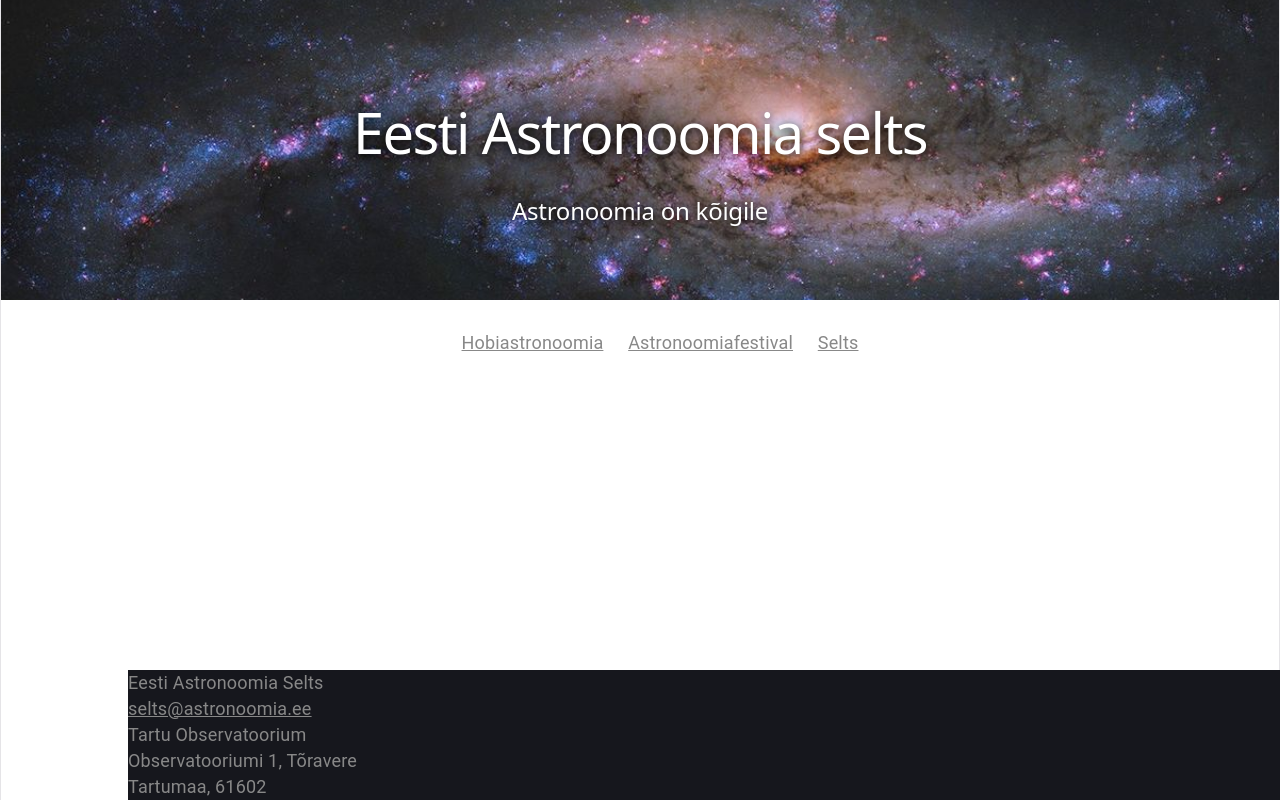
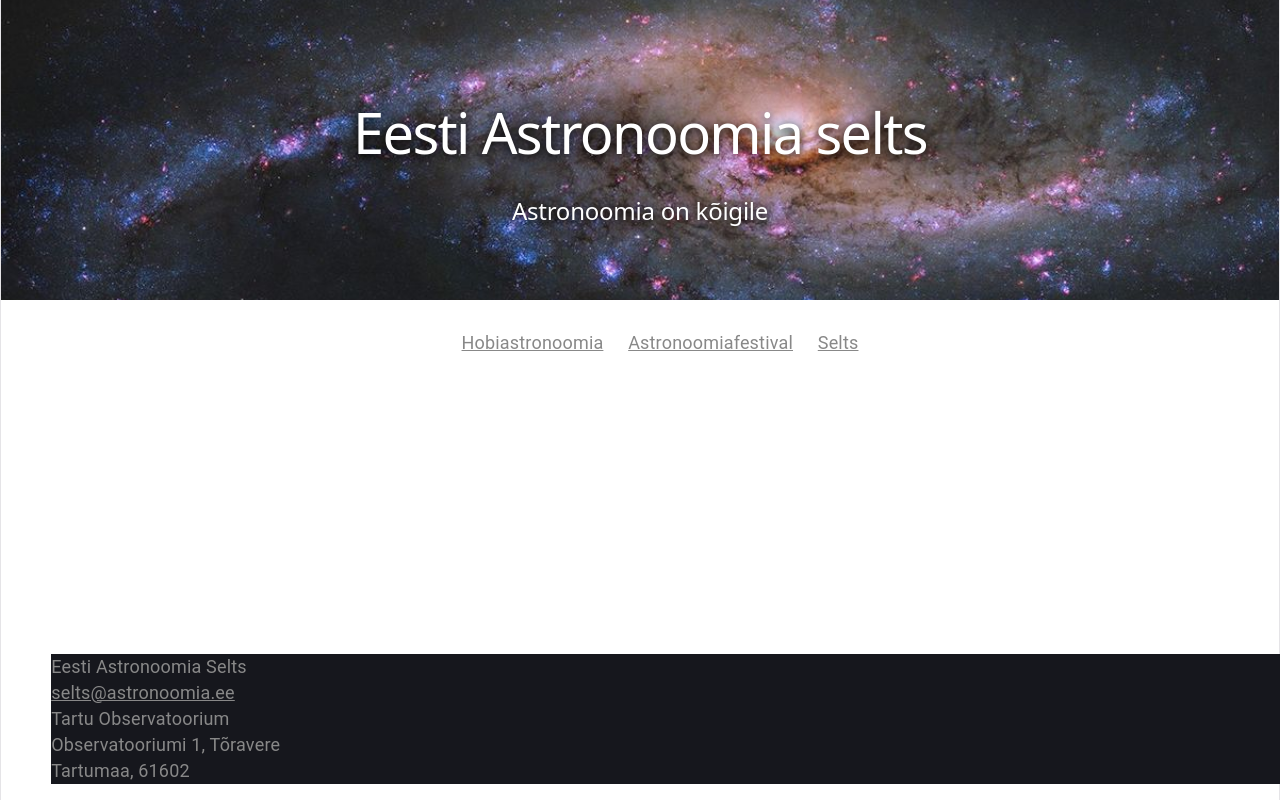
Before and after one commit to epalm1/astronomy-project, a React (Vite) app in the folder Front-end/astronomy-app/: page / in a window 1280 px wide. Built offline with nearby package versions, Linux system fonts and the light colour scheme.

Commit message:
footer css

```diff
--- a/Front-end/astronomy-app/src/styles/index.css
+++ b/Front-end/astronomy-app/src/styles/index.css
@@ -53,7 +53,6 @@ body {
 }
 
 #root {
-  width: 1526px;
   max-width: 100%;
   margin: 0 auto;
   text-align: center;
--- a/Front-end/astronomy-app/src/styles/style.css
+++ b/Front-end/astronomy-app/src/styles/style.css
@@ -209,8 +209,8 @@ td.style2 {
 }
 #Contact{
   position: fixed;
-  left: 10%;
-  bottom: 0;
+  left: 4%;
+  bottom: 2%;
   text-align: left;
   width: 100%;
   background-color: #16171d;
```
